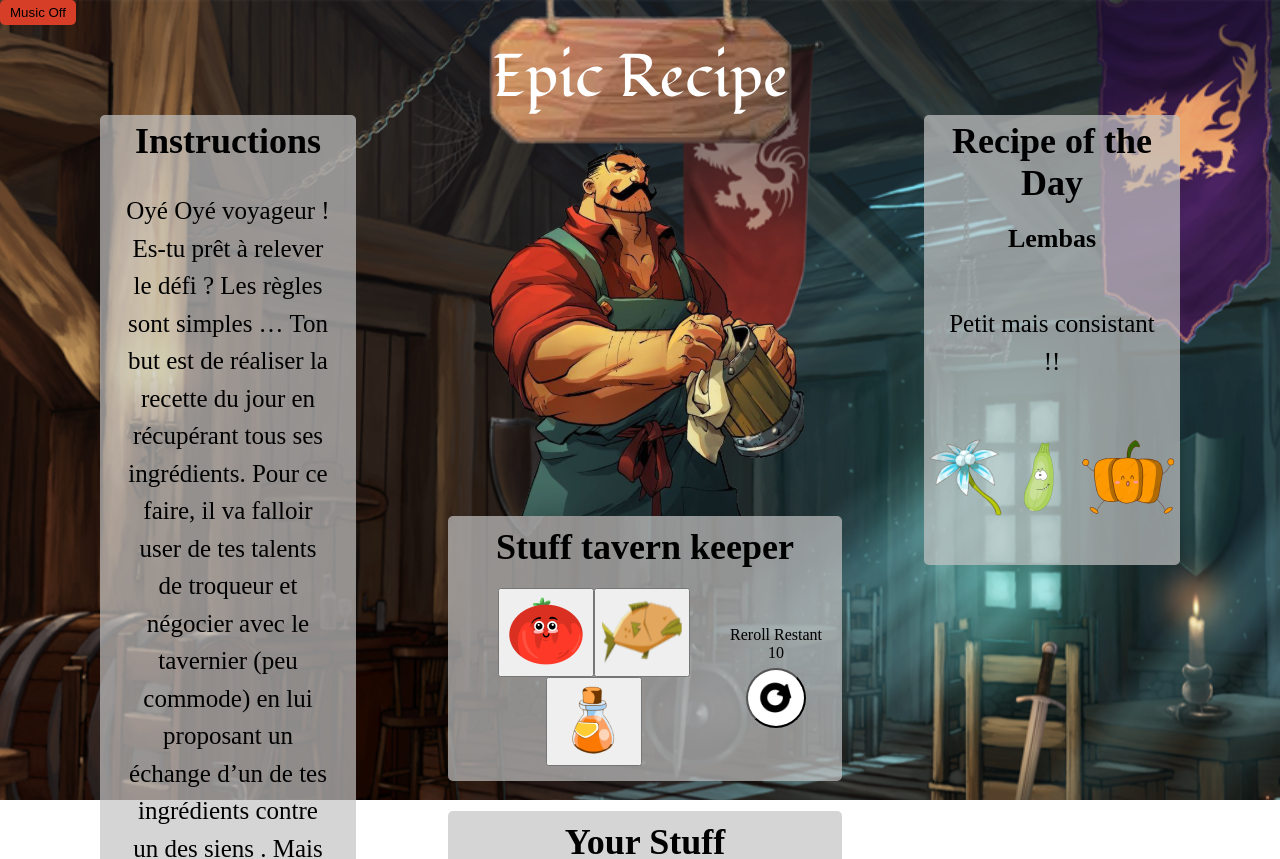
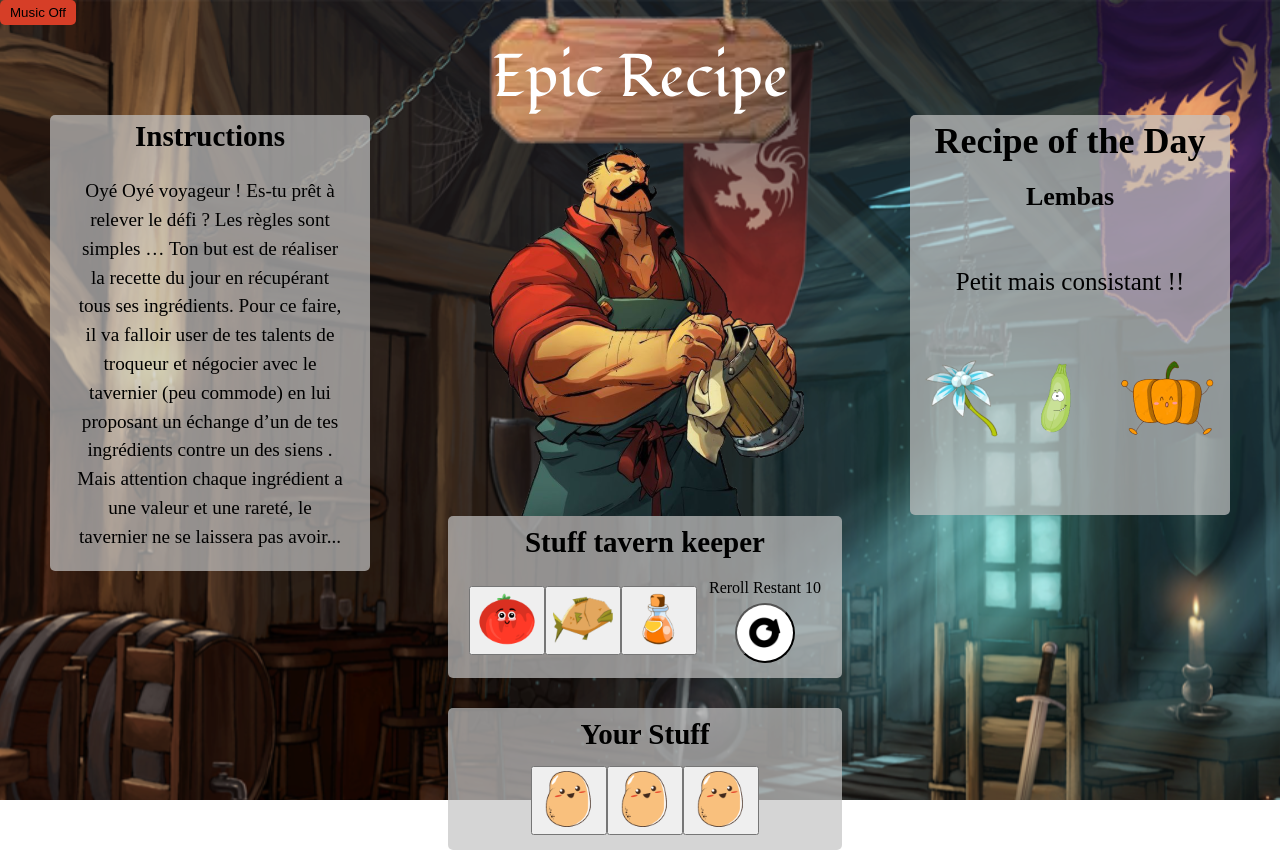
Before and after one commit to rouxxi/epic-recip, a React (Create React App) app: page / in a window 1280 px wide. Shown: the top 859 px of the page. Built offline with nearby package versions, Linux system fonts and the light colour scheme.

Commit message:
add the inition wesh ::

```diff
--- a/src/App.jsx
+++ b/src/App.jsx
@@ -29,6 +29,7 @@ const Reroll = styled.div`
 
 const IngredientTavern = styled.div`
   display: flex;
+  flex-wrap: wrap;
   justify-content: space-around;
   align-items: center;
   padding: 10px;
@@ -110,15 +111,13 @@ const StuffTavernKeeper = styled.div`
 `;
 
 const Instructions = styled.div`
-  flex: 0 0 20%;
+  flex: 0 0 25%;
   height: fit-content;
-  max-width: 20%;
-  margin: 10px 0 0 100px;
+  margin: 10px 0 0 50px;
   background-color: rgba(196, 196, 196, 0.7);
   border-radius: 5px;
 
   p {
-    font-size: 25px;
     text-align: center;
     line-height: 1.5;
     padding: 0 25px;
@@ -126,20 +125,6 @@ const Instructions = styled.div`
 
   @media screen and (max-width: 500px) {
     display: none;
-  }
-`;
-
-const Recipe = styled.div`
-  margin: 10px 100px 0 0;
-  flex: 0 0 20%;
-  max-width: 20%;
-  height: 450px;
-
-  p {
-    font-size: 25px;
-    text-align: center;
-    line-height: 1.5;
-    padding: 0 25px;
   }
 `;
 
@@ -152,7 +137,7 @@ const PlayerStuff = styled.div`
 
 const Title = styled.h1`
   text-align: center;
-  font-size: 36px;
+  font-size: 29px;
   padding-top: 5px;
   padding-bottom: 5px;
   margin-bottom: 5px;
@@ -171,6 +156,11 @@ const Victory = styled.div`
   height: 100%;
   opacity: ${({ end }) => (end ? 1 : 0)};
 `;
+
+const Intro = styled.p`
+  font-size: 1.2rem;
+`;
+
 const BUBU = styled.button`
   position: absolute;
   left: auto;
@@ -404,7 +394,7 @@ class App extends React.Component {
           <Block>
             <Instructions className='instructions'>
               <Title>Instructions</Title>
-              <p>
+              <Intro>
                 Oyé Oyé voyageur ! Es-tu prêt à relever le défi ? Les règles
                 sont simples … Ton but est de réaliser la recette du jour en
                 récupérant tous ses ingrédients. Pour ce faire, il va falloir
@@ -413,7 +403,7 @@ class App extends React.Component {
                 ingrédients contre un des siens . Mais attention chaque
                 ingrédient a une valeur et une rareté, le tavernier ne se
                 laissera pas avoir...
-              </p>
+              </Intro>
             </Instructions>
             <GameBoard>
               <TavernKeeper />
@@ -530,9 +520,7 @@ class App extends React.Component {
                 </IngredientBackpack>
               </PlayerStuff>
             </GameBoard>
-            <Recipe>
-              <Recipes menu={this.state.menu} />
-            </Recipe>
+            <Recipes menu={this.state.menu} />
           </Block>
         </Apps>
       </div>
--- a/src/components/InventoryMySelf.jsx
+++ b/src/components/InventoryMySelf.jsx
@@ -1,10 +1,10 @@
-import React from "react";
-import styled from "styled-components";
+import React from 'react';
+import styled from 'styled-components';
 
 const Inventory = styled.div`
   img {
-    width: 80px;
-    height: 80px;
+    width: 60px;
+    height: 60px;
   }
 `;
 
--- a/src/components/InventoryTavern.jsx
+++ b/src/components/InventoryTavern.jsx
@@ -1,10 +1,10 @@
-import React from "react";
-import styled from "styled-components";
+import React from 'react';
+import styled from 'styled-components';
 
 const Inventory = styled.div`
   img {
-    width: 80px;
-    height: 80px;
+    width: 60px;
+    height: 60px;
   }
 `;
 
--- a/src/components/Recipes.jsx
+++ b/src/components/Recipes.jsx
@@ -8,6 +8,18 @@ const Inventory = styled.div`
   border-radius: 5px;
   height: 100%;
   width: 100%;
+  margin: 10px 50px 0 0;
+  flex: 0 0 25%;
+  max-width: 28%;
+  min-height: 400px;
+  height: fit-content;
+
+  p {
+    font-size: 25px;
+    text-align: center;
+    line-height: 1.5;
+    padding: 0 25px;
+  }
 `;
 const Title = styled.h3`
   text-align: center;
@@ -19,6 +31,7 @@ const ImgDivRecipes = styled.div`
   display: flex;
   justify-content: space-around;
   align-items: center;
+  flex-wrap: wrap;
   img {
     margin-top: 2rem;
   }
```
